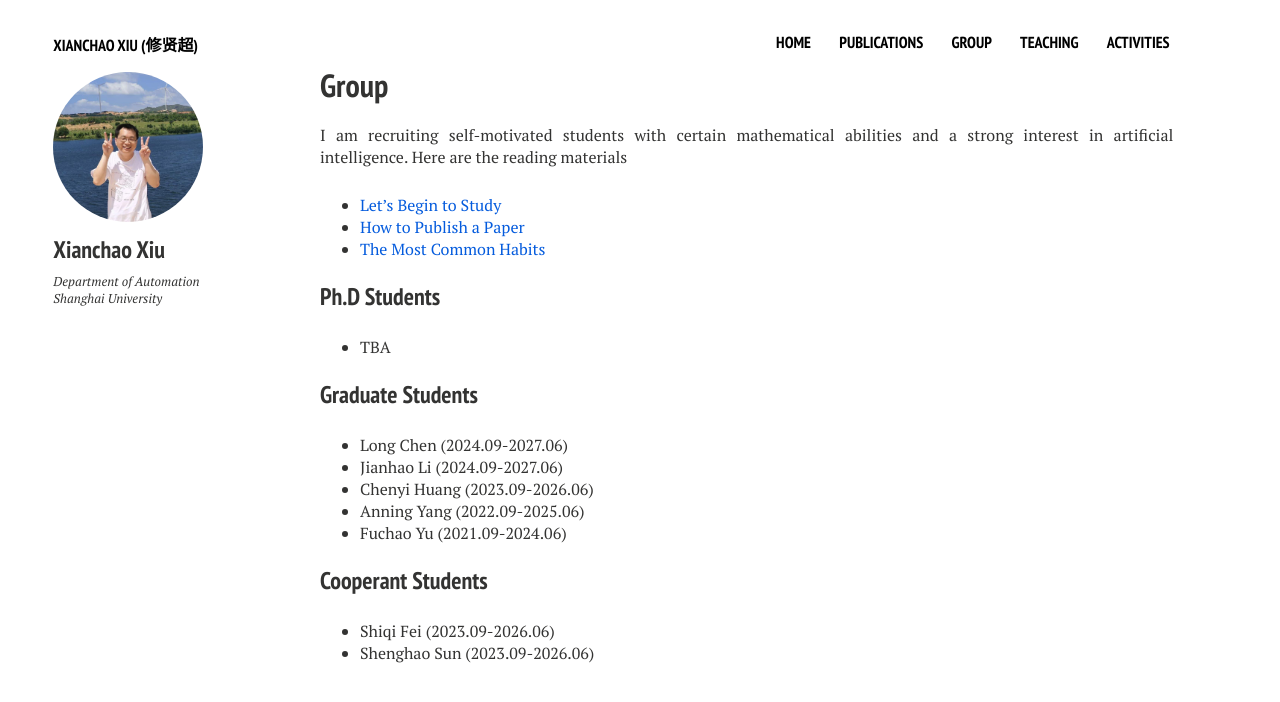
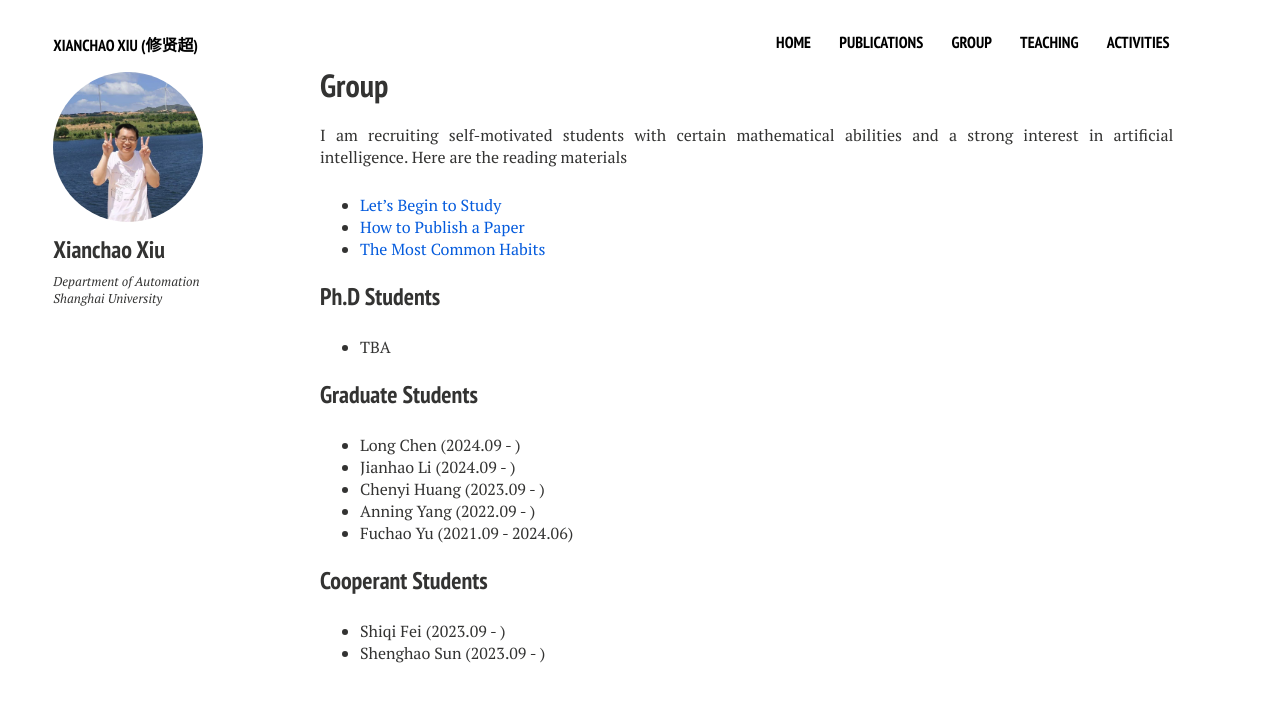
Before and after one commit to xianchaoxiu/xianchaoxiu.github.io, a Jekyll site: the page built from group/index.md, in a window 1280 px wide. Shown: the top 702 px of the page. Built offline with Jekyll 4.4.1, drawn with Linux system fonts in a browser that asks for light colours; nearby versions of some CDN libraries.

Commit message:
Update index.md

```diff
--- a/group/index.md
+++ b/group/index.md
@@ -18,13 +18,13 @@ I am recruiting self-motivated students with certain mathematical abilities and
 * TBA
 
 ### Graduate Students
-* Long Chen (2024.09-2027.06)  <br>
-* Jianhao Li (2024.09-2027.06) <br>
-* Chenyi Huang (2023.09-2026.06) <br>
-* Anning Yang (2022.09-2025.06) <br>
-* Fuchao Yu (2021.09-2024.06)  <br>
+* Long Chen (2024.09 - )  <br>
+* Jianhao Li (2024.09 - ) <br>
+* Chenyi Huang (2023.09 - ) <br>
+* Anning Yang (2022.09 - ) <br>
+* Fuchao Yu (2021.09 - 2024.06)  <br>
 
 
 ### Cooperant Students
-* Shiqi Fei (2023.09-2026.06) <br>
-* Shenghao Sun (2023.09-2026.06) <br>
+* Shiqi Fei (2023.09 - ) <br>
+* Shenghao Sun (2023.09 - ) <br>
```
